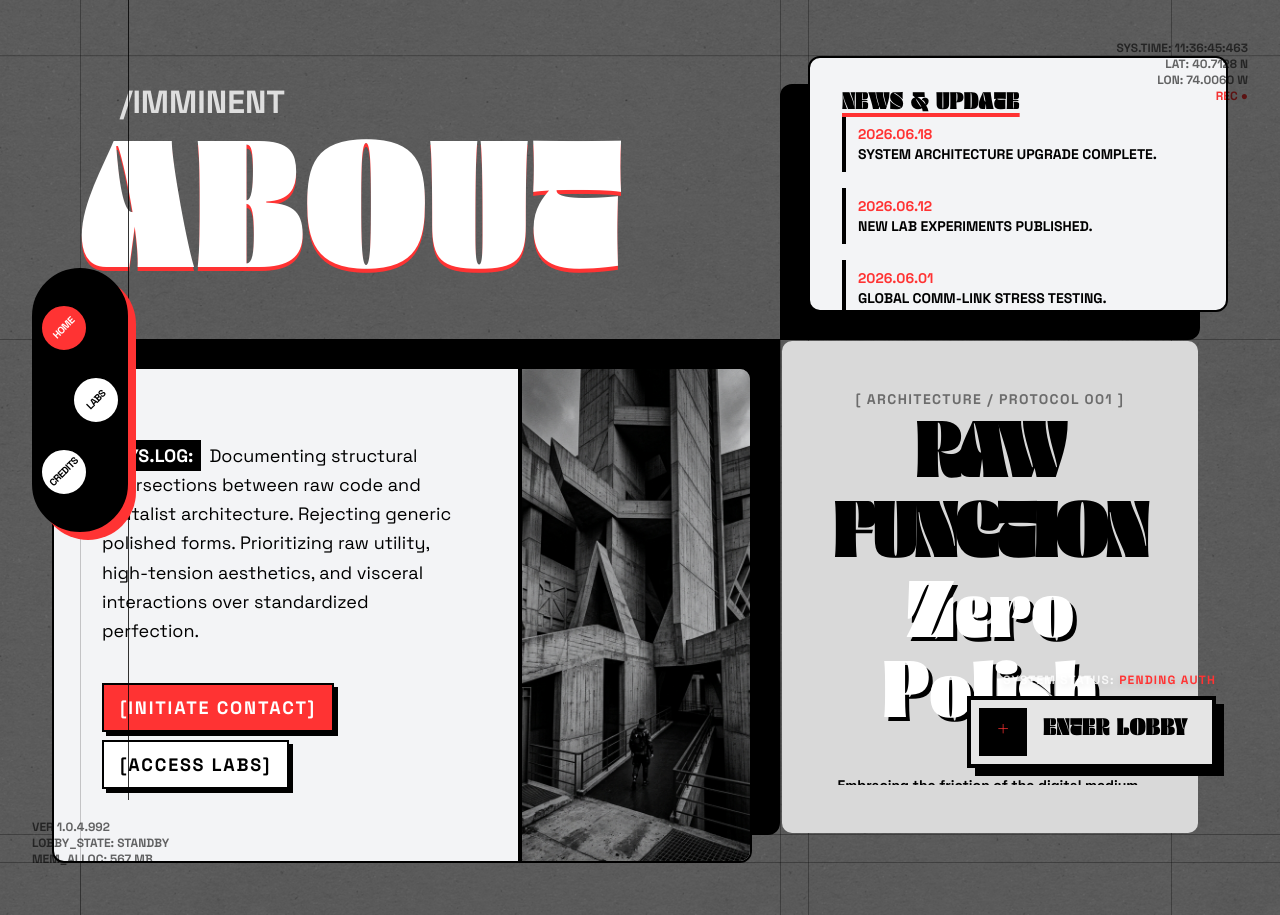
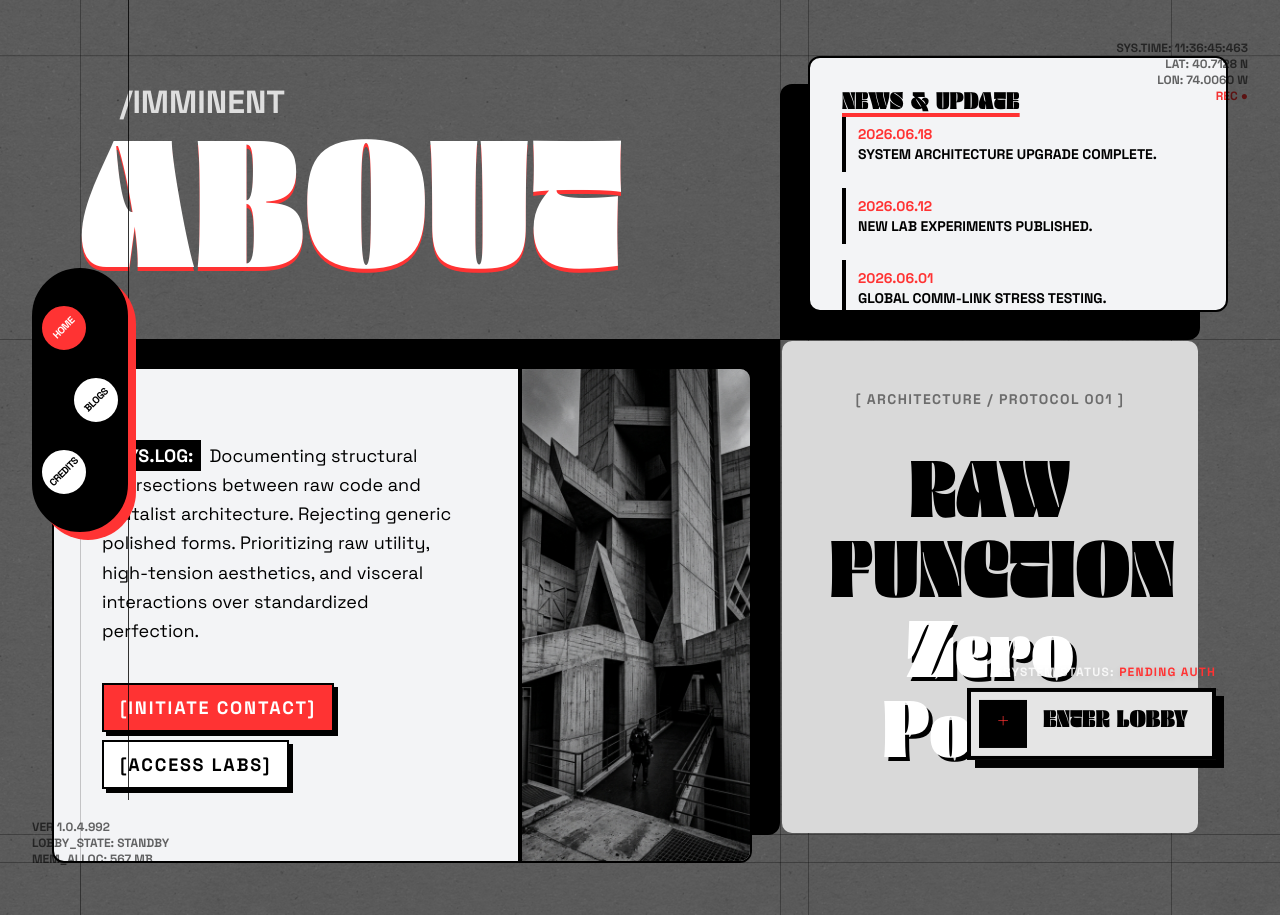
Before and after one commit to Roh7n/iJournel, a Next.js app: page / in a window 1280 px wide. Built offline with nearby package versions, Linux system fonts and the light colour scheme.

Commit message:
feat: implement brutalist UI including sidebar, credits page, and interactive home dashboard components

```diff
--- a/app/credits/page.tsx
+++ b/app/credits/page.tsx
@@ -1,49 +1,51 @@
 
 
 const credits = [
-  { role: "ARCHITECT_01", name: "J. DOE", task: "CORE SYSTEMS" },
-  { role: "SYS_ADMIN", name: "M. SMITH", task: "NETWORK PROTOCOLS" },
-  { role: "FRONTEND_OPS", name: "A. WANG", task: "INTERFACE STRESS" },
-  { role: "DATA_NODE", name: "K. RAHMAN", task: "TELEMETRY CACHE" },
-  { role: "CREATIVE_DIR", name: "R. CHEN", task: "BRUTALIST AESTHETIC" },
+  { role: "LEAD ARCHITECT", name: "ROHAN", task: "CORE SYSTEMS & UI/UX" },
+  { role: "AI ASSISTANT", name: "ANTIGRAVITY", task: "IMPLEMENTATION & LOGIC" },
+  { role: "VISUAL REFERENCE", name: "MOBBIN / DRIBBBLE", task: "DESIGN PATTERNS" },
+  { role: "MOCK INSPIRATION", name: "GEMINI", task: "CONCEPT GENERATION" },
 ];
 
 export default function CreditsPage() {
   return (
-    <main className="flex min-h-screen w-full flex-col p-8 sm:p-20 relative overflow-hidden bg-[#e5e5e5]">
-      {/* Background Noise overlay */}
-      <div className="absolute inset-0 bg-[url('/assets/images/noise.png')] opacity-10 pointer-events-none mix-blend-multiply" />
+    <main
+      className="flex h-screen w-full flex-col p-4 sm:p-12 relative overflow-hidden bg-cover bg-center bg-no-repeat"
+      style={{ backgroundImage: "url('/assets/images/hero-bg.webp')" }}
+    >
+      {/* Dark overlay for legibility without heavy blur */}
+      <div className="absolute inset-0 bg-black/60 z-0 pointer-events-none" />
 
       {/* Hero Header */}
-      <div className="relative z-10 w-full max-w-5xl mx-auto flex flex-col gap-12 mt-12 sm:mt-0">
-        <div className="flex flex-col">
-          <div className="font-space text-sm sm:text-base font-bold tracking-widest text-[#ff3333] uppercase mb-4">
+      <div className="relative z-10 w-full max-w-5xl mx-auto flex flex-col justify-center h-full pt-16 sm:pt-0">
+        <div className="flex flex-col mb-4 sm:mb-8">
+          <div className="font-space text-xs sm:text-sm font-bold tracking-widest text-[#ff3333] uppercase mb-2">
             [ DIRECTORY / CONTRIBUTORS ]
           </div>
-          <h1 className="font-thick text-6xl sm:text-8xl lg:text-[8rem] leading-none text-black uppercase tracking-tighter mix-blend-difference drop-shadow-[4px_4px_0_rgba(255,51,51,1)]">
+          <h1 className="font-thick text-5xl sm:text-7xl lg:text-[7rem] leading-none text-white uppercase drop-shadow-[0_4px_0_rgba(255,51,51,1)]">
             CREDITS
           </h1>
-          <div className="w-full h-2 bg-black mt-4 sm:mt-8" />
+          <div className="w-full h-2 bg-white/20 mt-4" />
         </div>
 
         {/* Credits List in Zig-Zag / Brutalist Grid */}
-        <div className="grid grid-cols-1 md:grid-cols-2 gap-8 sm:gap-16 w-full mt-8 relative">
+        <div className="grid grid-cols-1 md:grid-cols-2 gap-4 sm:gap-8 w-full relative">
           <div className="absolute top-0 bottom-0 left-1/2 -translate-x-1/2 w-2 bg-black hidden md:block" />
 
           {credits.map((credit, idx) => (
             <div
               key={idx}
-              className={`flex flex-col border-4 border-black p-6 bg-white shadow-[8px_8px_0px_0px_rgba(0,0,0,1)] hover:-translate-y-2 hover:shadow-[16px_16px_0px_0px_rgba(255,51,51,1)] transition-all duration-300 ${
-                idx % 2 === 0 ? "md:mr-8 md:text-right" : "md:ml-8 md:mt-16"
+              className={`flex flex-col border-4 border-black p-4 sm:p-6 bg-white shadow-[6px_6px_0px_0px_rgba(0,0,0,1)] hover:-translate-y-1 hover:shadow-[10px_10px_0px_0px_rgba(255,51,51,1)] transition-all duration-300 ${
+                idx % 2 === 0 ? "md:mr-4 md:text-right" : "md:ml-4 md:mt-8"
               }`}
             >
-              <div className="font-space font-bold text-[#ff3333] text-sm uppercase tracking-widest border-b-2 border-black pb-2 mb-4">
+              <div className="font-space font-bold text-[#ff3333] text-xs sm:text-sm uppercase tracking-widest border-b-2 border-black pb-2 mb-2 sm:mb-4">
                 {credit.role}
               </div>
-              <div className="font-thick text-4xl sm:text-5xl uppercase text-black">
+              <div className="font-thick text-2xl sm:text-4xl uppercase text-black">
                 {credit.name}
               </div>
-              <div className="font-space font-bold text-black/60 text-xs sm:text-sm mt-4 bg-black/5 p-2 border-l-4 border-black self-start md:self-auto">
+              <div className="font-space font-bold text-black/60 text-[10px] sm:text-xs mt-2 sm:mt-4 bg-black/5 p-2 border-l-4 border-black self-start md:self-auto">
                 <span className="text-black">ASSIGNMENT:</span> {credit.task}
               </div>
             </div>
--- a/app/layout.tsx
+++ b/app/layout.tsx
@@ -14,6 +14,7 @@ const geistMono = Geist_Mono({
 
 import { Sidebar } from "@/components/ui/Sidebar";
 import { CustomCursor } from "@/components/ui/CustomCursor";
+import { GlobalTelemetry } from "@/components/ui/GlobalTelemetry";
 
 export const metadata: Metadata = {
   title: 'iJournel System',
@@ -33,6 +34,7 @@ export default function RootLayout({
       <body className="flex min-h-full flex-col relative">
         <CustomCursor />
         <Sidebar />
+        <GlobalTelemetry />
         {children}
       </body>
     </html>
--- a/app/page.tsx
+++ b/app/page.tsx
@@ -2,8 +2,6 @@
 
 import { useRouter, useSearchParams } from "next/navigation";
 import { Suspense, useState, useEffect } from "react";
-import { TelemetryTime } from "@/components/ui/TelemetryTime";
-import { TelemetryMem } from "@/components/ui/TelemetryMem";
 import { BootSequence } from "@/components/ui/BootSequence";
 import { LobbyButton } from "@/components/ui/LobbyButton";
 import { HeroGrid } from "@/components/sections/HeroGrid";
@@ -41,11 +39,7 @@ function HomeContent() {
         {/* Dark overlay for legibility without heavy blur */}
         <div className="absolute inset-0 bg-black/60 z-0 pointer-events-none"></div>
 
-        {/* Telemetry Top Right */}
-        <TelemetryTime />
 
-        {/* Telemetry Bottom Left */}
-        <TelemetryMem isLobby={isLobby} />
 
         {/* Toggle Lobby Button */}
         <LobbyButton isLobby={isLobby} toggleLobby={toggleLobby} />
--- a/components/sections/HeroGrid.tsx
+++ b/components/sections/HeroGrid.tsx
@@ -245,7 +245,7 @@ export function HeroGrid({ isLobby, isDesktop }: { isLobby: boolean; isDesktop:
                   </div>
 
                   <div className="relative z-10 flex flex-col mt-4">
-                    <span className="font-thick text-5xl sm:text-7xl lg:text-[5rem] leading-none text-black uppercase tracking-tighter group-hover:text-[#ff3333] transition-colors duration-500">
+                    <span className="font-thick text-5xl sm:text-7xl lg:text-[5rem] leading-none text-black uppercase group-hover:text-[#ff3333] transition-colors duration-500">
                       Raw Function
                     </span>
                     <span className="font-thick text-5xl sm:text-7xl lg:text-[5rem] leading-none text-white drop-shadow-[4px_4px_0_rgba(0,0,0,1)] group-hover:translate-x-4 transition-transform duration-500">
@@ -253,15 +253,7 @@ export function HeroGrid({ isLobby, isDesktop }: { isLobby: boolean; isDesktop:
                     </span>
                   </div>
 
-                  <div className="relative z-10 font-space text-sm sm:text-base font-bold text-black mt-8 overflow-hidden h-20 sm:h-24">
-                     <p className="absolute inset-0 leading-tight group-hover:-translate-y-full transition-transform duration-500">
-                       Embracing the friction of the digital medium. Neo-brutalism is not about ugliness; it&apos;s about structural honesty and mechanical exposure.
-                     </p>
-                     <p className="absolute inset-0 translate-y-full group-hover:translate-y-0 text-[#ff3333] leading-tight transition-transform duration-500">
-                       <span className="bg-black text-white px-2 py-1 mr-2 inline-block mb-1">INTERACTION DETECTED</span><br/>
-                       The grid is responsive. The system is alive. Awaiting final sequence.
-                     </p>
-                  </div>
+
                 </motion.div>
               )}
            </AnimatePresence>
--- /dev/null
+++ b/components/ui/GlobalTelemetry.tsx
@@ -0,0 +1,25 @@
+"use client";
+
+import { useSearchParams } from "next/navigation";
+import { TelemetryTime } from "./TelemetryTime";
+import { TelemetryMem } from "./TelemetryMem";
+import { Suspense } from "react";
+
+function TelemetryContent() {
+  const searchParams = useSearchParams();
+  const isLobby = searchParams.get("view") === "lobby";
+  return (
+    <>
+      <TelemetryTime />
+      <TelemetryMem isLobby={isLobby} />
+    </>
+  );
+}
+
+export function GlobalTelemetry() {
+  return (
+    <Suspense fallback={null}>
+      <TelemetryContent />
+    </Suspense>
+  );
+}
--- a/components/ui/LobbyButton.tsx
+++ b/components/ui/LobbyButton.tsx
@@ -6,6 +6,12 @@ export function LobbyButton({ isLobby, toggleLobby }: { isLobby: boolean; toggle
   return (
     <motion.div
       className="fixed bottom-8 right-8 sm:right-16 z-50 flex flex-col items-end"
+      animate={{ y: [0, -10, 0] }}
+      transition={{
+        duration: 1.5,
+        repeat: Infinity,
+        ease: "easeInOut"
+      }}
     >
       <div className="text-xs font-space font-bold text-white/80 mb-2 pointer-events-none uppercase tracking-widest drop-shadow-md">
          System Status: <span className={isLobby ? "text-green-400" : "text-[#ff3333]"}>{isLobby ? "LOBBY SECURED" : "PENDING AUTH"}</span>
--- a/components/ui/Sidebar.tsx
+++ b/components/ui/Sidebar.tsx
@@ -9,7 +9,7 @@ export function Sidebar() {
 
   const links = [
     { name: "HOME", href: "/", offset: "-translate-x-4" },
-    { name: "LABS", href: "#", offset: "translate-x-4" },
+    { name: "BLOGS", href: "#", offset: "translate-x-4" },
     { name: "CREDITS", href: "/credits", offset: "-translate-x-4" }
   ];
 
```
Also changed, not shown: 1 other file (tests, documents, lock files or other folders).
